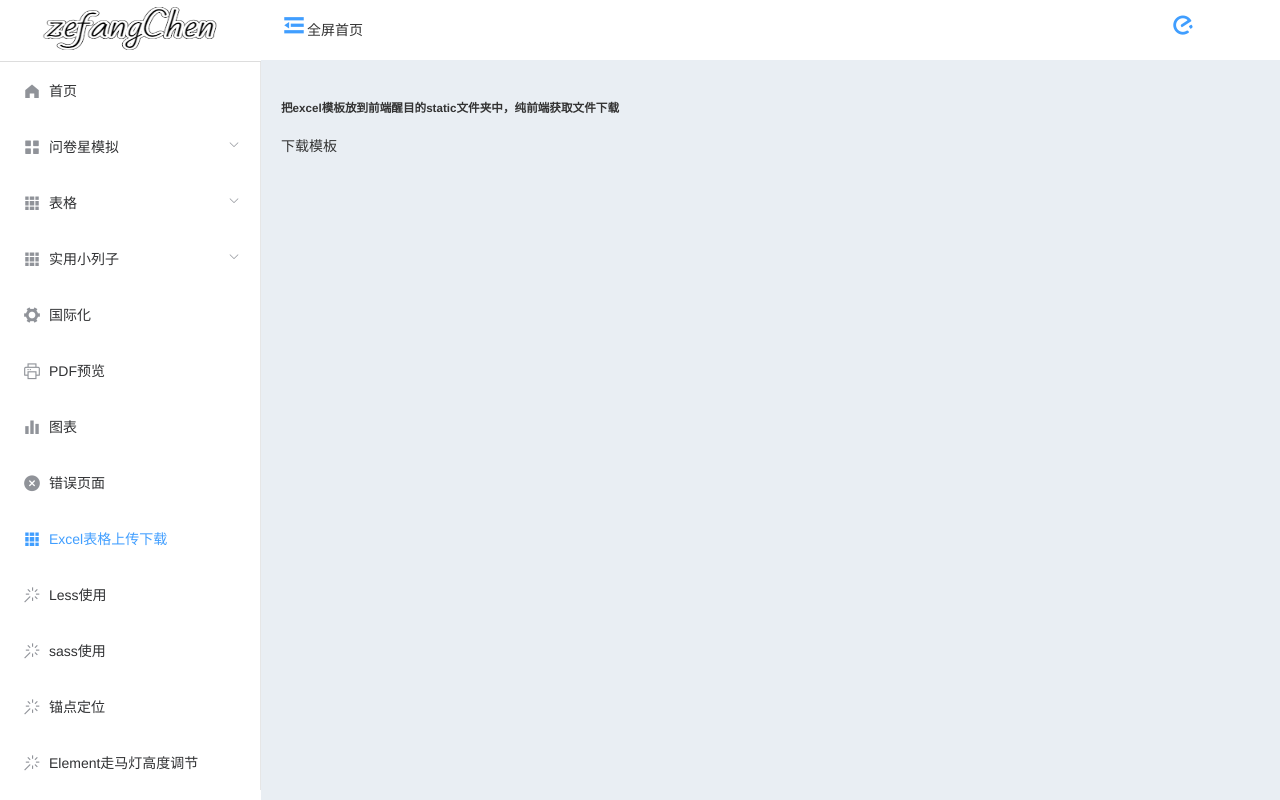
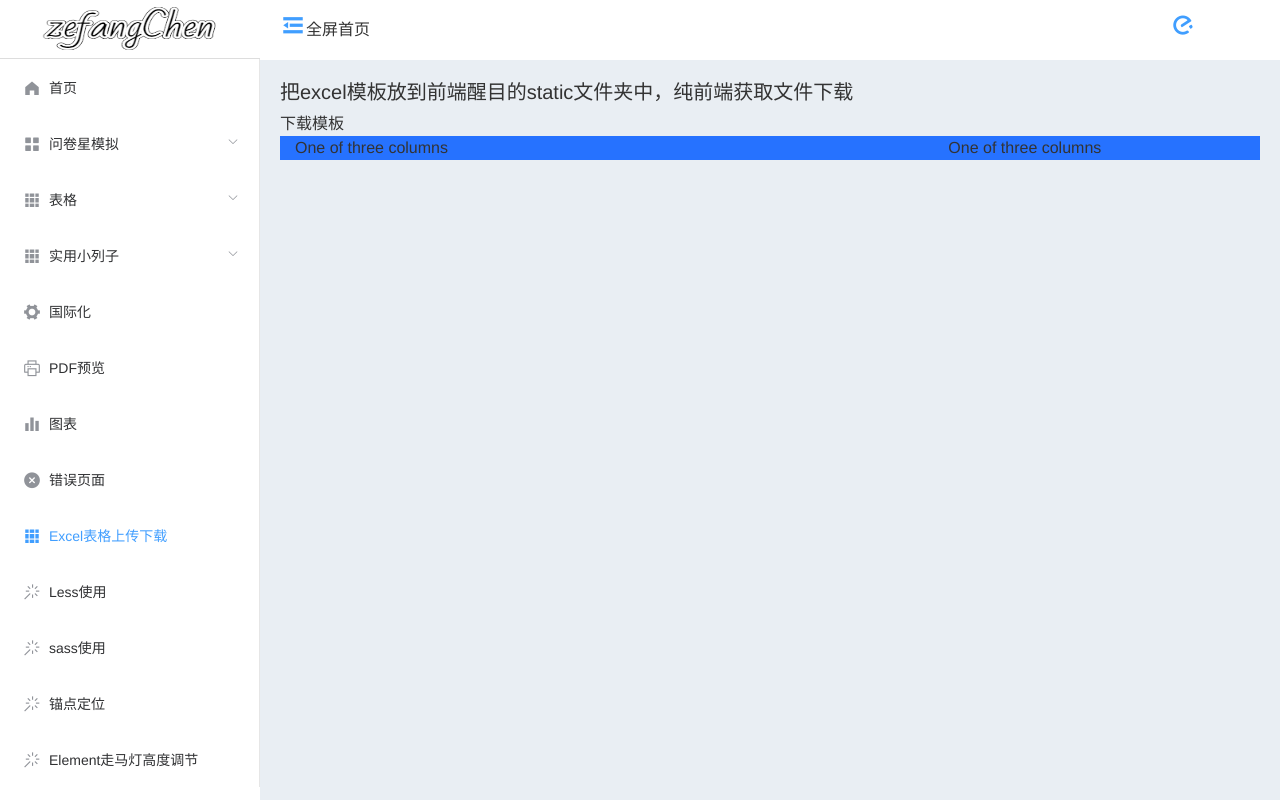
Before and after one commit to zefangChen/vue-knowledge-ui, a Vue app: page /#/excel in a window 1280 px wide. Built offline with nearby package versions, Linux system fonts and the light colour scheme.

Commit message:
气泡图

```diff
--- a/package.json
+++ b/package.json
@@ -10,6 +10,8 @@
   "dependencies": {
     "30-seconds-of-code": "^1.2.3",
     "animate.css": "^4.1.0",
+    "bootstrap": "^4.5.0",
+    "bootstrap-vue": "^2.15.0",
     "core-js": "^3.6.5",
     "echarts": "^4.8.0",
     "element-ui": "^2.13.0",
--- a/src/main.js
+++ b/src/main.js
@@ -7,8 +7,13 @@ import router from './router'
 // import echarts from 'echarts'
 import 'font-awesome/css/font-awesome.css'
 import animated from 'animate.css'
+import { BootstrapVue, IconsPlugin } from 'bootstrap-vue'
+import 'bootstrap/dist/css/bootstrap.css'
+import 'bootstrap-vue/dist/bootstrap-vue.css'
 
 
+Vue.use(BootstrapVue);     // Install BootstrapVue
+Vue.use(IconsPlugin);      // Optionally install the BootstrapVue icon components plugin
 Vue.config.productionTip = false;
 // Vue.prototype.$echarts = echarts   //全局引入echarts  这种方法是直接绑定在vue实例上，所以在项目中任何页面，直接 this.$echarts 即可
 Vue.use(ElementUI);
--- a/src/views/excelDownload/index.vue
+++ b/src/views/excelDownload/index.vue
@@ -3,6 +3,18 @@
         <h5>把excel模板放到前端醒目的static文件夹中，纯前端获取文件下载</h5>
         <a :href="downloadTemplate">下载模板</a>
         <!--<el-button @click="downloadTemplate">下载模板</el-button>-->
+
+
+        <div class="container" style="background-color: #2672ff;width: 100%;">
+            <div class="row">
+                <div class="col-8">
+                    One of three columns
+                </div>
+                <div class="col-4">
+                    One of three columns
+                </div>
+            </div>
+        </div>
     </div>
 </template>
 
```
Also changed, not shown: 1 other file (tests, documents, lock files or other folders).
